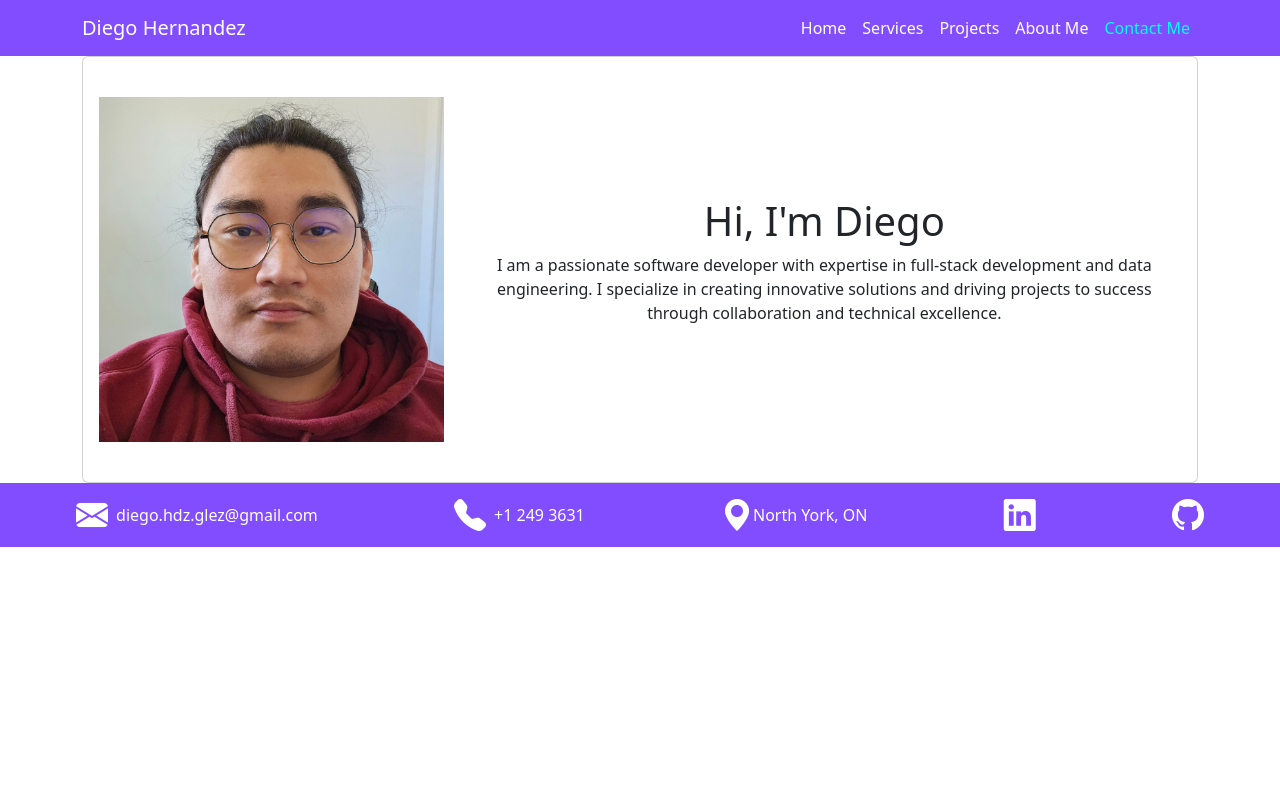
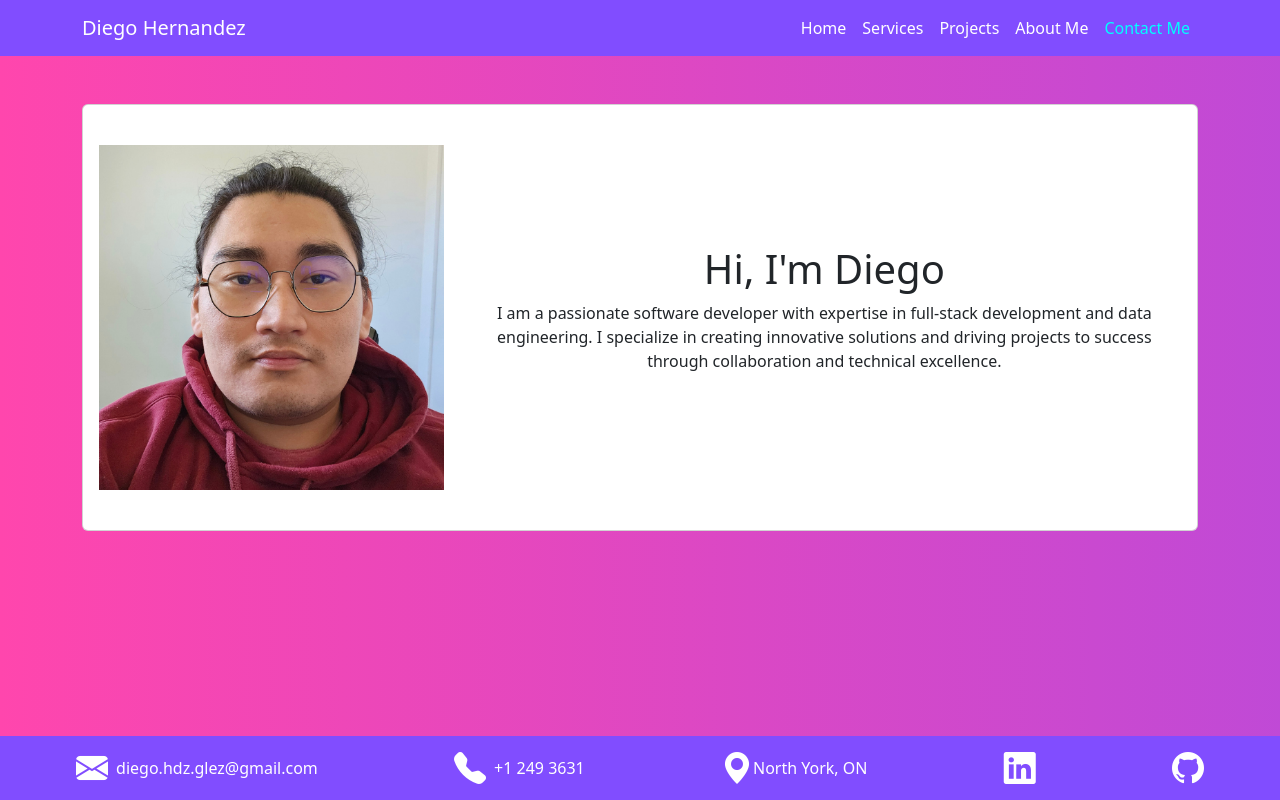
Before and after one commit to DiegoHdz7/DiegoHdzPortfolio, an Angular app in the folder portfolio-public/: page / in a window 1280 px wide. Built offline with nearby package versions, Linux system fonts and the light colour scheme.

Commit message:
color transition to the html body

```diff
--- a/portfolio-public/src/app/app.component.html
+++ b/portfolio-public/src/app/app.component.html
@@ -1,9 +1,13 @@
+<body class="d-flex flex-column min-vh-100 bg-color-body">
   <app-navbar></app-navbar>
+  <main class="flex-fill">
     <div class="container">
-    <div class="card hero-card text-center">
+      <div class="card hero-card text-center my-5">
         <div class="card-body">
           <router-outlet></router-outlet>
         </div>
       </div>
     </div>
+  </main>
   <app-footer></app-footer>
+</body>
--- a/portfolio-public/src/index.html
+++ b/portfolio-public/src/index.html
@@ -7,7 +7,7 @@
   <meta name="viewport" content="width=device-width, initial-scale=1">
   <link rel="icon" type="image/x-icon" href="favicon.ico">
 </head>
-<body>
-  <app-root></app-root>
+<body class="bg-color-body">
+  <app-root ></app-root>
 </body>
 </html>
--- a/portfolio-public/src/styles.scss
+++ b/portfolio-public/src/styles.scss
@@ -1,3 +1,32 @@
 @import '../src/styles/_theme-light.scss'; // must be defined before bootstrap to override bootstrap's colors
 @import '../node_modules/bootstrap/scss/bootstrap';
 @import '../node_modules/bootstrap-icons/font/bootstrap-icons.css';
+
+// Define your custom color variables
+$primary: rgb(129, 77, 255);   // Neon purple
+$secondary: rgb(255, 70, 173); // Neon pink
+$success: rgb(0, 255, 85);     // Electric green
+$info: rgb(0, 255, 255);       // Neon cyan
+$warning: rgb(255, 153, 0);    // Neon orange
+$danger: rgb(255, 20, 147);    // Bright red
+$light: rgb(255, 255, 255);       // Dark gray
+$dark: rgb(0, 0, 0);           // Black
+
+
+@keyframes gradientAnimation {
+    0% {
+        background-position: 0% 0%;
+    }
+    50% {
+        background-position: 100% 0%;
+    }
+    100% {
+        background-position: 0% 0%;
+    }
+}
+
+.bg-color-body {
+    background: linear-gradient(90deg, $secondary, $primary);
+    background-size: 200% 100%;
+    animation: gradientAnimation 5s ease infinite;
+}
--- a/portfolio-public/src/styles/_theme-light.scss
+++ b/portfolio-public/src/styles/_theme-light.scss
@@ -18,6 +18,7 @@ $danger: rgb(255, 20, 147);    // Bright red
 $light: rgb(255, 255, 255);       // Dark gray
 $dark: rgb(0, 0, 0);           // Black
 
+
 // Override Bootstrap's default theme colors
 $theme-colors: (
   "primary": $primary,
```
Lines whose indentation alone changed are shown as unchanged.
